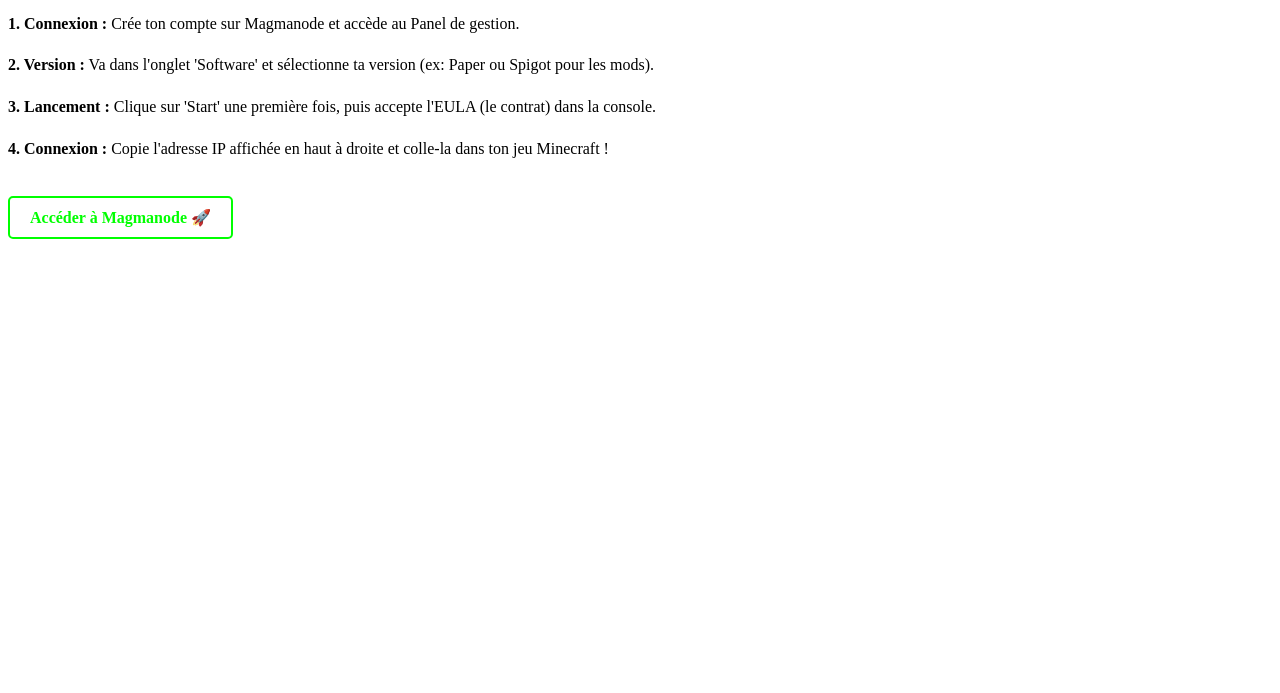
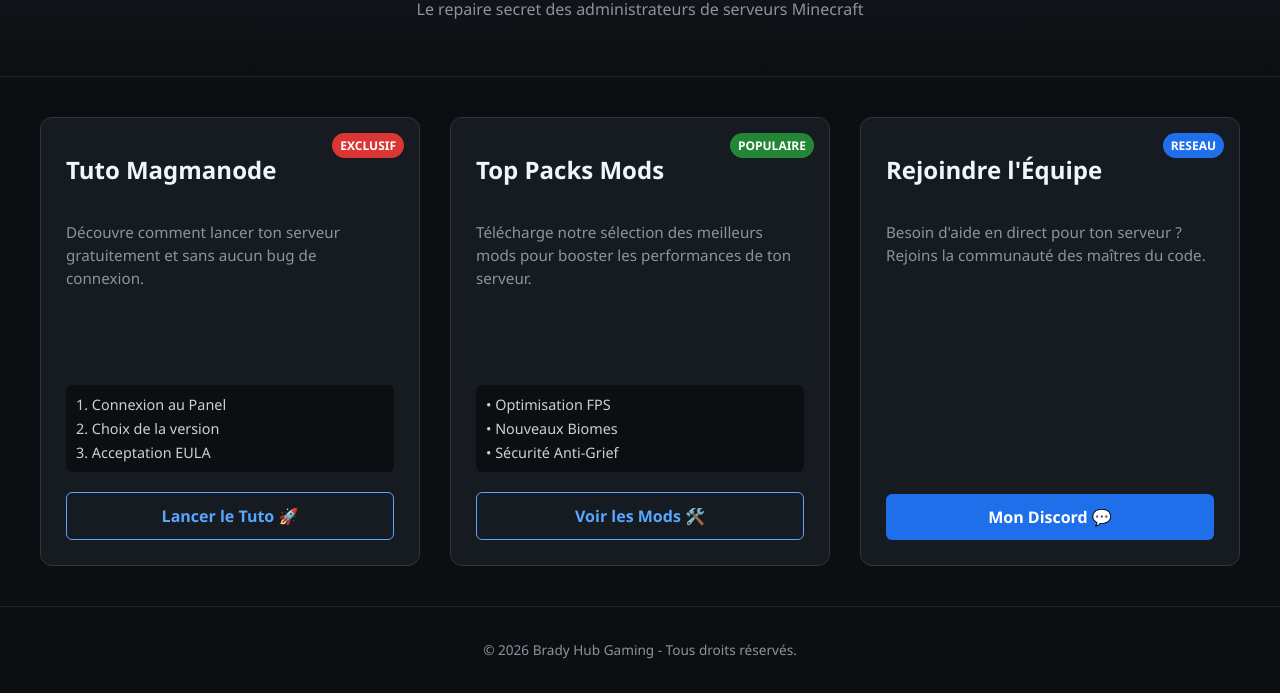
Before and after one commit to mouendjibrady-cmyk/brady-hub-gaming, a plain HTML site: page index.html in a window 1280 px wide. Shown: the part 107-800 px from the top of the page. Drawn offline with Linux system fonts and the light colour scheme.

Commit message:
Add files via upload

```diff
--- a/index.html
+++ b/index.html
@@ -2,24 +2,59 @@
 <html lang="fr">
 <head>
     <meta charset="UTF-8">
-    <title>Tuto Magmanode - Steph</title>
+    <meta name="viewport" content="width=device-width, initial-scale=1.0">
+    <title>Brady Hub Gaming</title>
     <link rel="stylesheet" href="style.css">
 </head>
 <body>
-    <div class="carte">
-        <h1>Le Repaire Magmanode de Maître Steph</h1>
-        <p>Le seul guide en ligne pour configurer ton serveur Minecraft facilement !</p>
 
-        <!-- Une petite liste propre des étapes -->
-        <div class="etapes" style="text-align: left; margin: 20px 0; line-height: 1.6;">
-            <p><strong>1. Connexion :</strong> Crée ton compte sur Magmanode et accède au Panel de gestion.</p>
-            <p><strong>2. Version :</strong> Va dans l'onglet 'Software' et sélectionne ta version (ex: Paper ou Spigot pour les mods).</p>
-            <p><strong>3. Lancement :</strong> Clique sur 'Start' une première fois, puis accepte l'EULA (le contrat) dans la console.</p>
-            <p><strong>4. Connexion :</strong> Copie l'adresse IP affichée en haut à droite et colle-la dans ton jeu Minecraft !</p>
+    <header>
+        <h1>⚡ BRADY HUB GAMING ⚡</h1>
+        <p>Le repaire secret des administrateurs de serveurs Minecraft</p>
+    </header>
+
+    <!-- La grille qui va contenir toutes tes cartes -->
+    <main class="grille-contenu">
+
+        <!-- Carte 1 : Le Guide Magmanode -->
+        <div class="carte">
+            <span class="badge red">EXCLUSIF</span>
+            <h2>Tuto Magmanode</h2>
+            <p>Découvre comment lancer ton serveur gratuitement et sans aucun bug de connexion.</p>
+            <div class="liste-mini">
+                <span>1. Connexion au Panel</span>
+                <span>2. Choix de la version</span>
+                <span>3. Acceptation EULA</span>
+            </div>
+            <a href="https://magmanode.com" target="_blank" class="bouton-lien">Lancer le Tuto 🚀</a>
         </div>
 
-        <!-- Ton bouton qui redirige vers le site de Magmanode pour qu'ils s'inscrivent -->
-        <a href="https://magmanode.com" target="_blank" class="bouton-lien">Accéder à Magmanode 🚀</a>
-    </div>
+        <!-- Carte 2 : Les Packs de Mods indispensables -->
+        <div class="carte">
+            <span class="badge green">POPULAIRE</span>
+            <h2>Top Packs Mods</h2>
+            <p>Télécharge notre sélection des meilleurs mods pour booster les performances de ton serveur.</p>
+            <div class="liste-mini">
+                <span>• Optimisation FPS</span>
+                <span>• Nouveaux Biomes</span>
+                <span>• Sécurité Anti-Grief</span>
+            </div>
+            <a href="#" class="bouton-lien">Voir les Mods 🛠️</a>
+        </div>
+
+        <!-- Carte 3 : Espace Communauté -->
+        <div class="carte">
+            <span class="badge blue">RESEAU</span>
+            <h2>Rejoindre l'Équipe</h2>
+            <p>Besoin d'aide en direct pour ton serveur ? Rejoins la communauté des maîtres du code.</p>
+            <a href="https://discord.com" target="_blank" class="bouton-lien principal">Mon Discord 💬</a>
+        </div>
+
+    </main>
+
+    <footer>
+        <p>&copy; 2026 Brady Hub Gaming - Tous droits réservés.</p>
+    </footer>
+
 </body>
 </html>
--- a/style.css
+++ b/style.css
@@ -1,29 +1,135 @@
-/* Style pour la photo du jeu */
-.image-jeu {
-    width: 250px;
-    height: auto;
-    border-radius: 8px;
-    margin: 15px 0;
-    border: 1px solid #00ff00;
+/* Styles Généraux */
+body {
+    background-color: #0d0e12;
+    color: #e2e8f0;
+    font-family: 'Segoe UI', Tahoma, Geneva, Verdana, sans-serif;
+    margin: 0;
+    padding: 0;
+    display: flex;
+    flex-direction: column;
+    min-height: 100vh;
 }
 
-/* Style pour le bouton de téléchargement */
-.bouton-lien {
-    display: inline-block;
-    background-color: transparent;
-    color: #00ff00;
-    border: 2px solid #00ff00;
-    padding: 10px 20px;
-    text-decoration: none; /* Enlève le soulignement moche sous le texte */
-    font-weight: bold;
-    border-radius: 5px;
-    margin-top: 15px;
-    transition: 0.3s;
+header {
+    text-align: center;
+    padding: 40px 20px;
+    background: linear-gradient(180deg, #161b22 0%, #0d0e12 100%);
+    border-bottom: 1px solid #21262d;
 }
 
-/* Effet quand la souris passe sur le lien */
+header h1 {
+    color: #58a6ff;
+    margin: 0;
+    font-size: 2.5rem;
+    letter-spacing: 2px;
+}
+
+header p {
+    color: #8b949e;
+    margin-top: 10px;
+}
+
+/* Organisation en Grille (Grid) */
+.grille-contenu {
+    display: grid;
+    grid-template-columns: repeat(auto-fit, minmax(300px, 1fr));
+    gap: 30px;
+    max-width: 1200px;
+    margin: 40px auto;
+    padding: 0 20px;
+    flex-grow: 1;
+}
+
+/* Le Style des Cartes */
+.carte {
+    background-color: #161b22;
+    border: 1px solid #30363d;
+    border-radius: 12px;
+    padding: 25px;
+    position: relative;
+    display: flex;
+    flex-direction: column;
+    transition: transform 0.2s, box-shadow 0.2s;
+}
+
+.carte:hover {
+    transform: translateY(-5px);
+    box-shadow: 0 10px 20px rgba(88, 166, 255, 0.1);
+    border-color: #58a6ff;
+}
+
+.carte h2 {
+    color: #f0f6fc;
+    margin-top: 10px;
+}
+
+.carte p {
+    color: #8b949e;
+    font-size: 0.95rem;
+    line-height: 1.5;
+    flex-grow: 1;
+}
+
+/* Badges Colorés */
+.badge {
+    position: absolute;
+    top: 15px;
+    right: 15px;
+    font-size: 0.75rem;
+    font-weight: bold;
+    padding: 4px 8px;
+    border-radius: 20px;
+}
+.red { background-color: #da3633; color: white; }
+.green { background-color: #238636; color: white; }
+.blue { background-color: #1f6feb; color: white; }
+
+/* Petites listes internes */
+.liste-mini {
+    display: flex;
+    flex-direction: column;
+    gap: 5px;
+    margin-bottom: 20px;
+    background-color: #0d0e12;
+    padding: 10px;
+    border-radius: 6px;
+    font-size: 0.9rem;
+    color: #c9d1d9;
+}
+
+/* Boutons */
+.bouton-lien {
+    display: block;
+    text-align: center;
+    background-color: transparent;
+    color: #58a6ff;
+    border: 1px solid #58a6ff;
+    padding: 12px;
+    text-decoration: none;
+    font-weight: bold;
+    border-radius: 6px;
+    transition: 0.2s;
+}
+
 .bouton-lien:hover {
-    background-color: #00ff00;
-    color: black;
-    box-shadow: 0 0 10px #00ff00;
+    background-color: #58a6ff;
+    color: #0d0e12;
 }
+
+.bouton-lien.principal {
+    background-color: #1f6feb;
+    color: white;
+    border: none;
+}
+
+.bouton-lien.principal:hover {
+    background-color: #388bfd;
+}
+
+footer {
+    text-align: center;
+    padding: 20px;
+    color: #8b949e;
+    font-size: 0.85rem;
+    border-top: 1px solid #21262d;
+}
```
